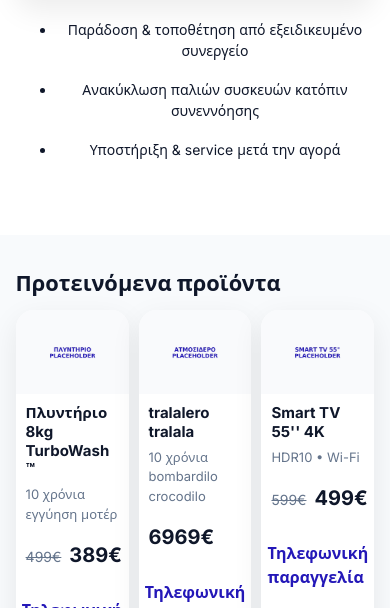
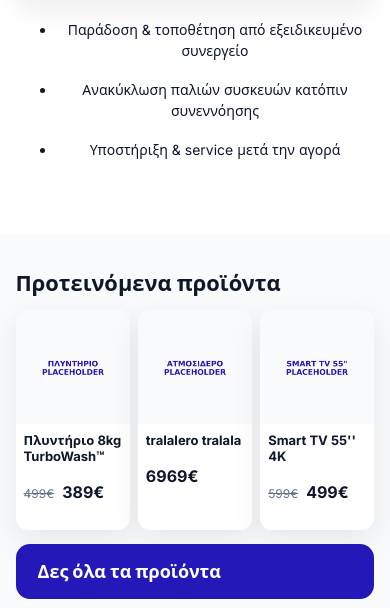
Before and after one commit to EXARTeo/pantazis, a plain HTML site: page index.html in a window 390 px wide. Shown: the part 492-1100 px from the top of the page. Drawn offline with Linux system fonts and the light colour scheme.

Commit message:
new mobile chips

```diff
--- a/style.css
+++ b/style.css
@@ -107,11 +107,6 @@ img{max-width:100%;display:block;height:auto}
 .chip.active{background:#e0e7ff}
 
 .grid{display:grid;grid-template-columns:repeat(3,1fr);gap:16px}
-
-/* Home teaser: κράτα 3 στήλες και στο κινητό */
-#featured #teaser.grid{
-  grid-template-columns: repeat(3, minmax(0, 1fr)) !important;
-}
 
 .card{
   background:var(--card);border-radius:var(--radius);box-shadow:var(--shadow);
@@ -267,7 +262,11 @@ body.nav-open { overflow: hidden; }
   h2{font-size:clamp(18px,5.6vw,24px)}
 
   /* Grids */
-  .grid{display:grid;grid-template-columns:repeat(2,minmax(0,1fr));gap:12px}
+  .grid{
+    display:grid;
+    grid-template-columns:repeat(2,minmax(0,1fr));
+    gap:12px
+  }
   .card .p{padding:10px}
   .card h3{font-size:15px;line-height:1.25}
   .price{font-size:16px}
@@ -298,9 +297,44 @@ body.nav-open { overflow: hidden; }
   .grid{grid-template-columns:1fr}
 }
 
-/* (προαιρετικά) λίγο πιο σφιχτά κενά σε πολύ μικρές οθόνες */
+
+/* Mobile chips */
+/* ——— Teaser micro-cards για κινητό ——— */
+@media (max-width: 768px){
+  /* κρατάμε 3 στήλες */
+  #featured #teaser.grid{
+    grid-template-columns: repeat(3, minmax(0, 1fr)) !important;
+    gap: 10px;
+  }
+
+  /* πιο “τετράγωνες” εικόνες για να μην γίνονται μακρόστενες οι κάρτες */
+  #featured #teaser .card img{
+    aspect-ratio: 1 / 1 !important;   /* override του 4/3 */
+    object-fit: cover;
+  }
+
+  /* σφίξιμο περιεχομένου */
+  #featured #teaser .card .p{ padding: 8px 8px 10px; }
+  #featured #teaser .card h3{
+    font-size: 13px; line-height: 1.25;
+    display: -webkit-box; -webkit-line-clamp: 2; -webkit-box-orient: vertical;
+    overflow: hidden; /* 2 γραμμές max */
+  }
+  #featured #teaser .meta{ display:none; } /* κρύψε το subtext για χώρο */
+
+  #featured #teaser .price b{ font-size: 16px; }
+  #featured #teaser .price s{ font-size: 12px; }
+
+  /* Προτεινόμενο: κρύψε τα κουμπιά στο teaser για καθαρό layout */
+  #featured #teaser .buy{ display:none; }
+
+  /* Γενικό “στρογγύλεμα” */
+  #featured #teaser .card{ border-radius: 12px; }
+}
+
+/* ακόμη πιο μικρές οθόνες */
 @media (max-width: 420px){
-  #featured #teaser.grid{ gap: 10px; }
+  #featured #teaser.grid{ gap: 8px; }
 }
 
 
```
